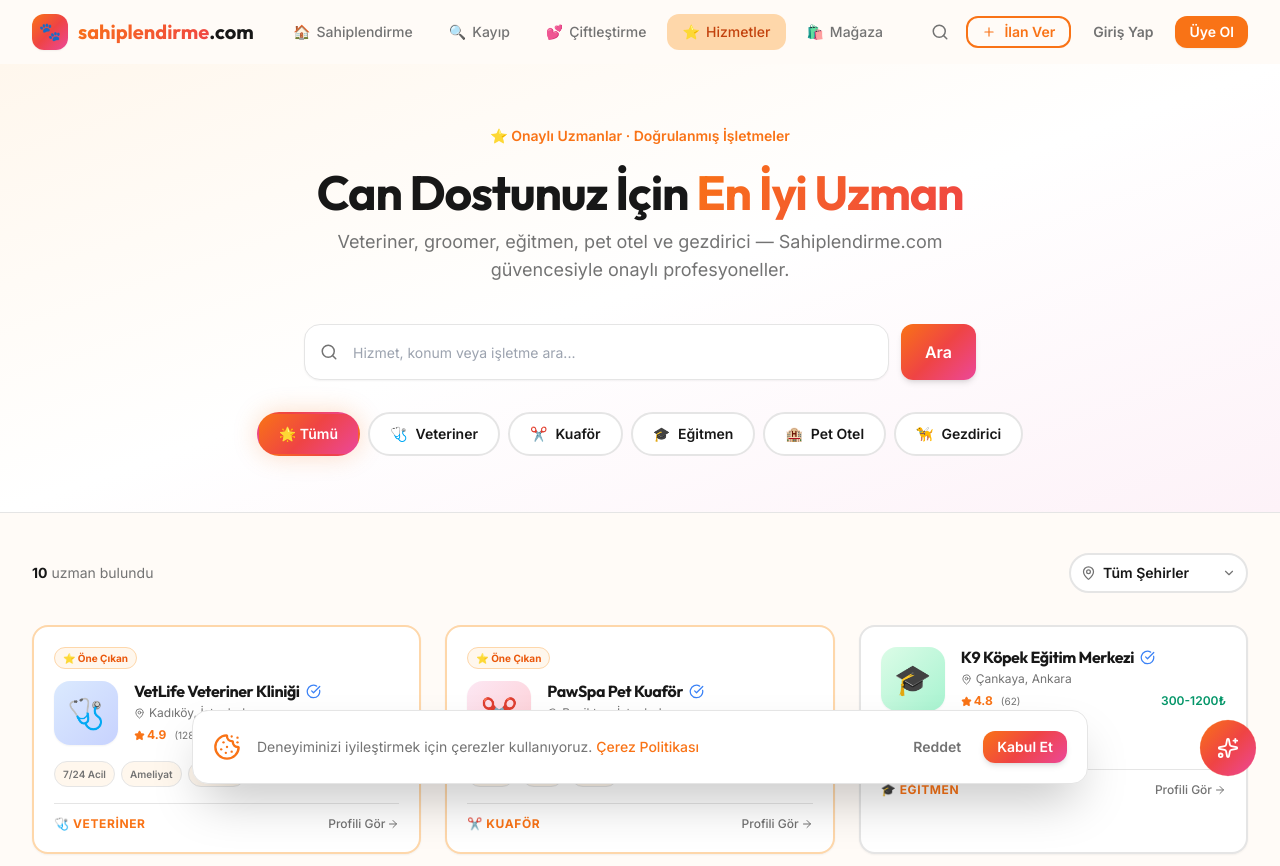
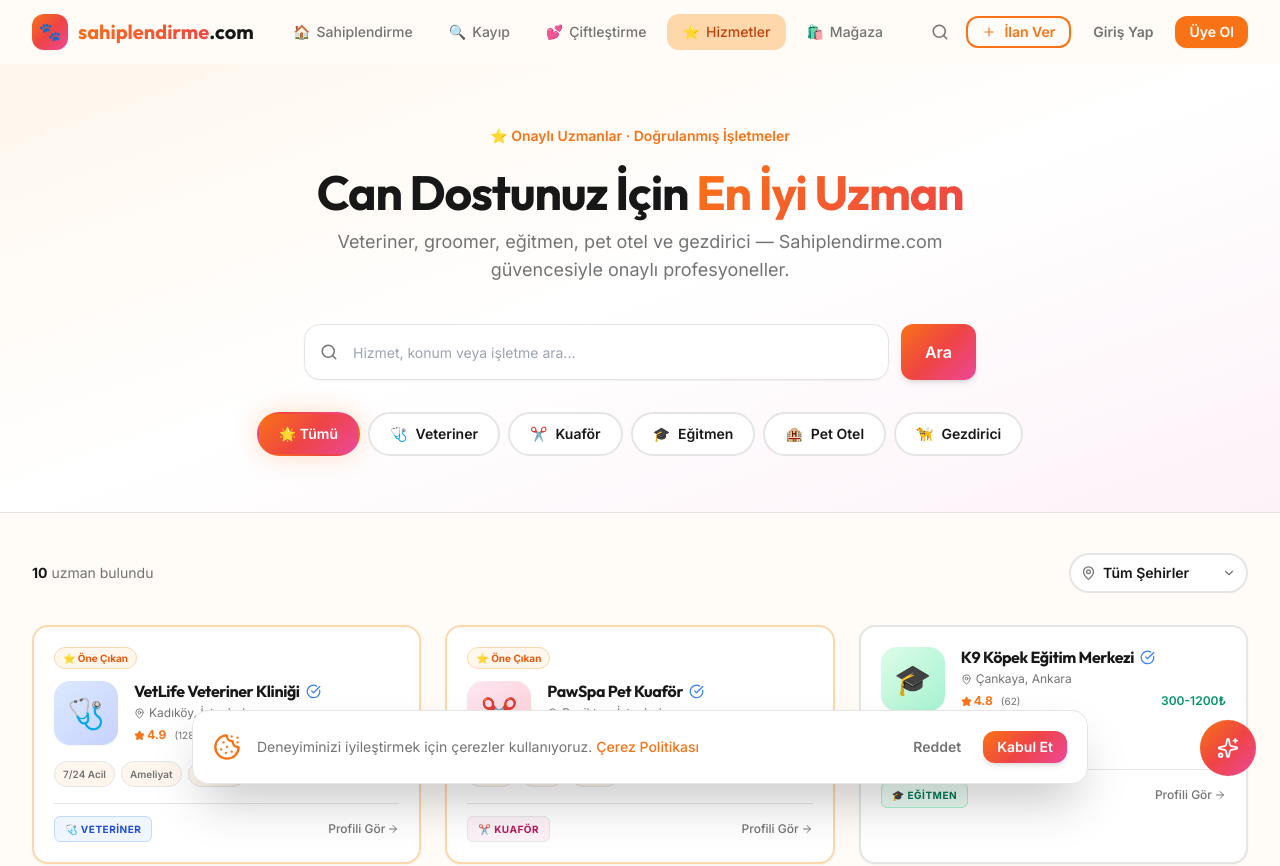
Before and after one commit to sevkabilgisayar/sahiplendirme-web, a Next.js app: page /hizmetler in a window 1280 px wide. Shown: the top 866 px of the page. Built offline with nearby package versions, Linux system fonts and the light colour scheme.

Commit message:
Enhance visual distinction of service categories using dedicated colors

```diff
--- a/src/app/(main)/hizmetler/page.tsx
+++ b/src/app/(main)/hizmetler/page.tsx
@@ -96,7 +96,7 @@
                 onClick={() => setSelectedCategory(selectedCategory === cat.value ? '' : cat.value)}
                 className={`flex items-center gap-2 py-2.5 px-5 rounded-full border-2 font-semibold text-sm transition-all ${
                   selectedCategory === cat.value
-                    ? 'gradient-brand text-white border-transparent shadow-brand scale-105'
+                    ? cat.activeBg + ' shadow-sm scale-105'
                     : 'border-[var(--border)] bg-white hover:border-[var(--brand-primary-light)]'
                 }`}
               >
@@ -179,7 +179,7 @@
                       ))}
                     </div>
                     <div className="pt-3 border-t border-[var(--border)] flex items-center justify-between">
-                      <span className="text-xs text-[var(--brand-primary)] font-bold uppercase tracking-wider">
+                      <span className={`text-[10px] font-bold uppercase tracking-wider px-2.5 py-1 rounded-md border ${SERVICE_CATEGORIES.find(c => c.value === service.category)?.color || 'text-[var(--brand-primary)]'}`}>
                         {SERVICE_CATEGORIES.find(c => c.value === service.category)?.emoji}{' '}
                         {SERVICE_CATEGORIES.find(c => c.value === service.category)?.label}
                       </span>
--- a/src/constants/index.ts
+++ b/src/constants/index.ts
@@ -48,11 +48,11 @@
 ] as const;
 
 export const SERVICE_CATEGORIES = [
-  { value: 'veteriner', label: 'Veteriner', emoji: '🩺' },
-  { value: 'kuafor', label: 'Kuaför', emoji: '✂️' },
-  { value: 'egitmen', label: 'Eğitmen', emoji: '🎓' },
-  { value: 'pet-otel', label: 'Pet Otel', emoji: '🏨' },
-  { value: 'gezdirici', label: 'Gezdirici', emoji: '🦮' },
+  { value: 'veteriner', label: 'Veteriner', emoji: '🩺', color: 'text-blue-700 bg-blue-50 border-blue-200', activeBg: 'bg-blue-500 text-white border-transparent' },
+  { value: 'kuafor', label: 'Kuaför', emoji: '✂️', color: 'text-pink-700 bg-pink-50 border-pink-200', activeBg: 'bg-pink-500 text-white border-transparent' },
+  { value: 'egitmen', label: 'Eğitmen', emoji: '🎓', color: 'text-emerald-700 bg-emerald-50 border-emerald-200', activeBg: 'bg-emerald-500 text-white border-transparent' },
+  { value: 'pet-otel', label: 'Pet Otel', emoji: '🏨', color: 'text-purple-700 bg-purple-50 border-purple-200', activeBg: 'bg-purple-500 text-white border-transparent' },
+  { value: 'gezdirici', label: 'Gezdirici', emoji: '🦮', color: 'text-amber-700 bg-amber-50 border-amber-200', activeBg: 'bg-amber-500 text-white border-transparent' },
 ] as const;
 
 export const LOSS_TIME_OPTIONS = [
```
